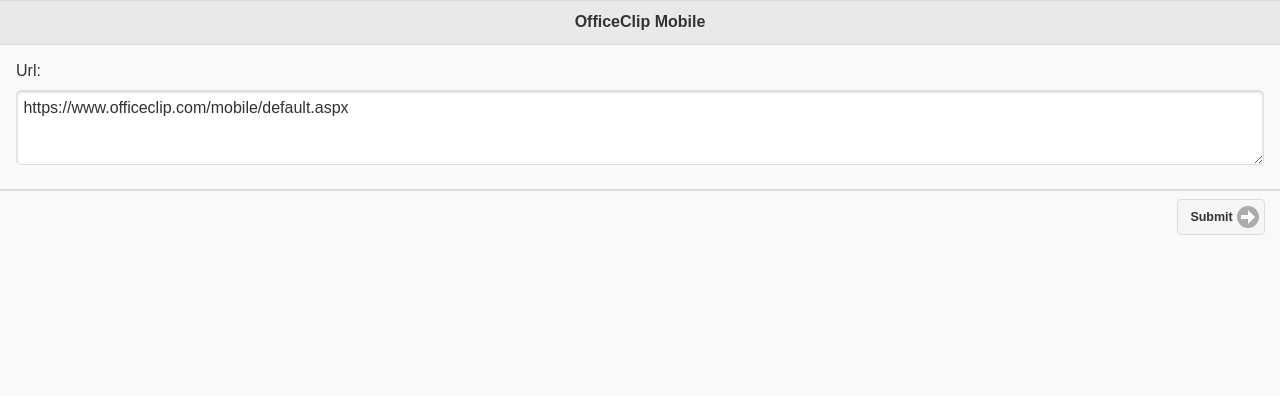
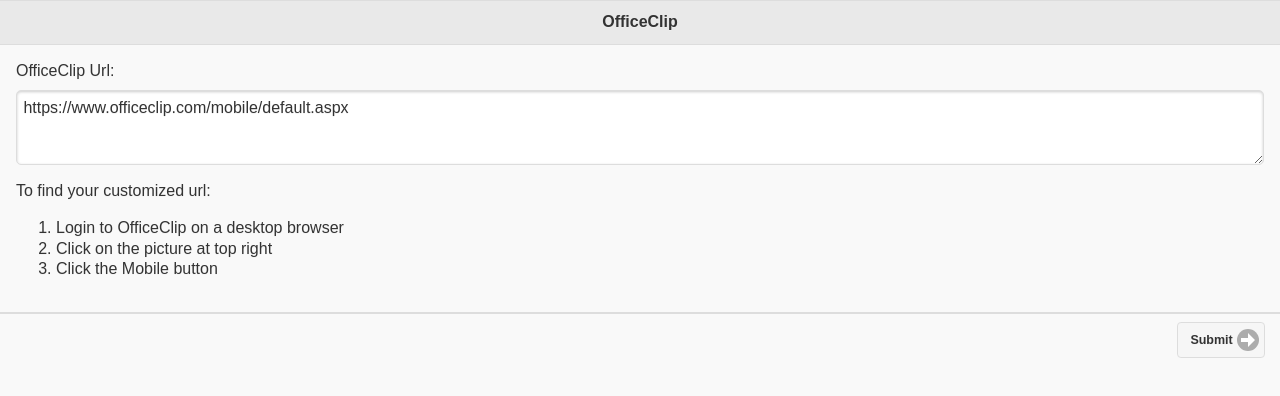
Before and after one commit to skd123us/BlankCordovaApp1, a plain HTML site: page BlankCordovaApp1/index.html in a window 1280 px wide. Both pictures are taken after a click on the button "Next". Drawn offline with Linux system fonts and the light colour scheme.

Commit message:
Changed to new design

```diff
--- a/BlankCordovaApp1/index.html
+++ b/BlankCordovaApp1/index.html
@@ -17,6 +17,7 @@
 	        localStorage.setItem(
                             "formTextUrl",
                             $("#text-url").val());
+	        location.href = "#choose";
 	    }
 
 	    function signIn() {
@@ -59,7 +60,7 @@
         <!-- -------------------------------------------------------------------------------------- -->
         <div id="opening" data-role="page">
             <div data-role="header">
-                <h1>OfficeClip Mobile</h1>
+                <h1>OfficeClip</h1>
             </div><!-- /header -->
             <div role="main" class="ui-content">
                 <p>
@@ -88,7 +89,7 @@
         <!-- -------------------------------------------------------------------------------------------------- -->
         <div id="choose" data-role="page">
             <div data-role="header">
-                <h1>OfficeClip Mobile</h1>
+                <h1>OfficeClip</h1>
             </div><!-- /header -->
             <div role="main" class="ui-content">
                  <a
@@ -106,18 +107,26 @@
         <!-- -------------------------------------------------------------------------------------------------- -->
         <div id="setUrl" data-role="page">
             <div data-role="header">
-                <h1>OfficeClip Mobile</h1>
+                <h1>OfficeClip</h1>
             </div><!-- /header -->
             <div role="main" class="ui-content">
-                <form id="formHaveAccount" method="post">
-                    <label for="text-url">Url:</label>
-                    <textarea
-                        cols="40"
-                        rows="2"
-                        name="text-url"
-                        id="text-url">https://www.officeclip.com/mobile/default.aspx
+               <!-- <form id="formHaveAccount" method="post">-->
+                    <label for="text-url">OfficeClip Url:</label>
+                <textarea
+                    cols="40"
+                    rows="2"
+                    name="text-url"
+                    id="text-url">https://www.officeclip.com/mobile/default.aspx
 				</textarea>
-                </form>
+                <p>
+                    To find your customized url:
+                </p>
+                <ol>
+                    <li>Login to OfficeClip on a desktop browser</li>
+                    <li>Click on the picture at top right</li>
+                    <li>Click the Mobile button</li>
+                </ol>
+                <!-- </form> -->
             </div><!-- /content -->
             <div data-role="footer">
                 <a
```
